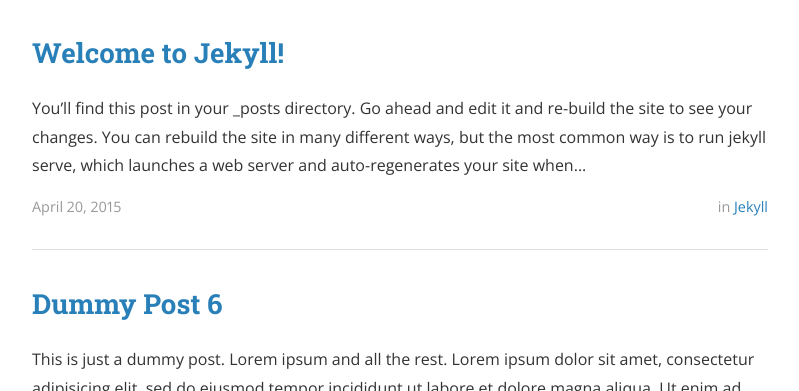
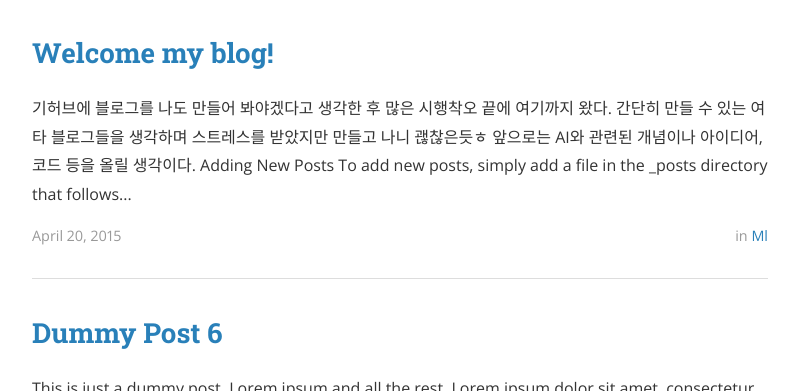
Before and after one commit to jeonghoonkim1211/jeonghoonkim1211.github.io, a Jekyll site: the page built from index.html, in a window 1280 px wide and 900 px high, cut to the strip 509-900 px from the top of the window. Shown: the whole strip, without its empty margins (240-1039 px from the left). Built offline with Jekyll 4.4.1, drawn with Linux system fonts in a browser that asks for light colours; nearby versions of some CDN libraries; the list of posts is cut into pages by our own code.

Commit message:
Update 2015-04-20-welcome-to-jekyll.markdown

```diff
--- a/_posts/2015-04-20-welcome-to-jekyll.markdown
+++ b/_posts/2015-04-20-welcome-to-jekyll.markdown
@@ -1,14 +1,17 @@
 ---
 layout: post
-title:  "Welcome to Jekyll!"
+title:  "Welcome my blog!"
 date:   2015-04-20 08:43:59
-author: Ben Centra
-categories: Jekyll
-tags:	jekyll welcome
+author: KJH
+categories: ML
+tags:	ML welcome
 cover:  "/assets/instacode.png"
 ---
 
-You’ll find this post in your `_posts` directory. Go ahead and edit it and re-build the site to see your changes. You can rebuild the site in many different ways, but the most common way is to run `jekyll serve`, which launches a web server and auto-regenerates your site when a file is updated.
+기허브에 블로그를 나도 만들어 봐야겠다고 생각한 후 많은 시행착오 끝에 여기까지 왔다.
+간단히 만들 수 있는 여타 블로그들을 생각하며 스트레스를 받았지만 만들고 나니 괞찮은듯ㅎ
+
+앞으로는 AI와 관련된 개념이나 아이디어, 코드 등을 올릴 생각이다.
 
 ## Adding New Posts
 
```
